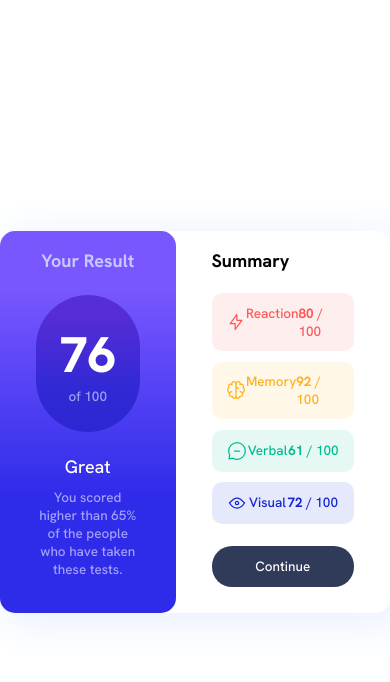
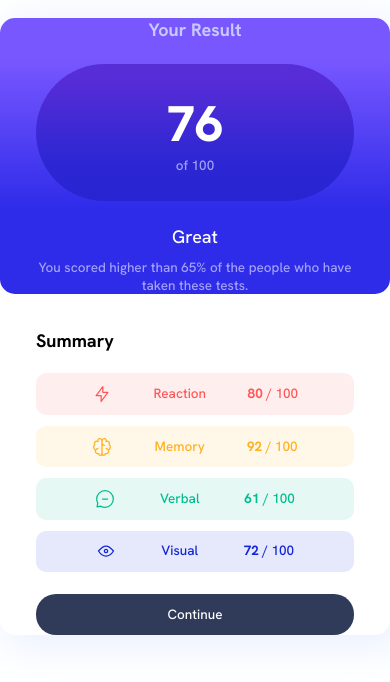
Before and after one commit to cheytes/Results-summary, a plain HTML site: page index.html in a window 390 px wide. Drawn offline with Linux system fonts and the light colour scheme.

Commit message:
Update styles.css

```diff
--- a/styles.css
+++ b/styles.css
@@ -160,6 +160,20 @@ p, a {
 
 /* MEDIA QUERIES */
 
+@media screen and (max-width: 425px) {
+    #main {
+        display: block;
+    }
+
+    .main-container {
+    display: block;
+    width: 100%;
+    }
+
+    .preview-container, .stats-container {
+        width: 100%;
+    }
+}
 
 
 /* ATTRIBUTION */
```
